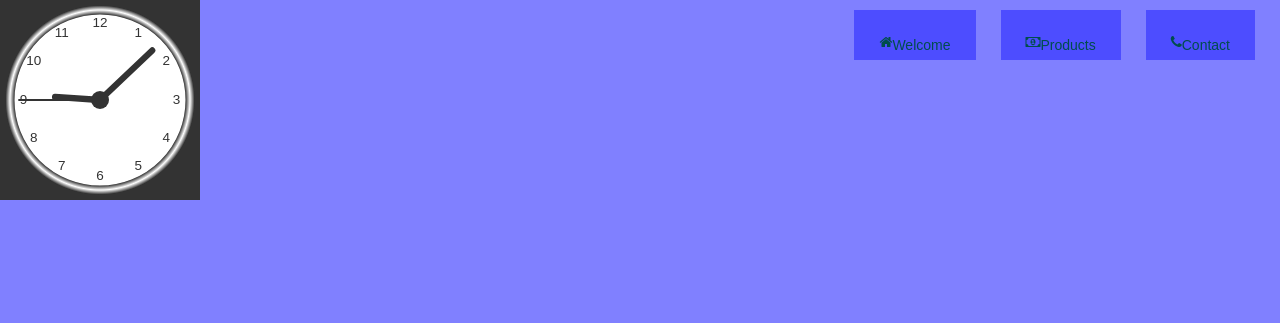
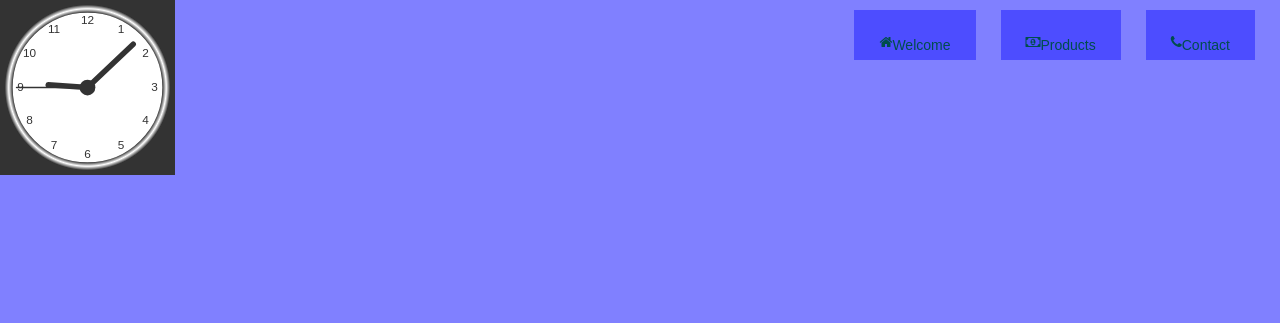
Before and after one commit to jmlawrence1985/lawrence_inovations, a plain HTML site: page index.html in a window 1280 px wide. Shown: the top 323 px of the page. Drawn offline with nearby package versions, Linux system fonts and the light colour scheme.

Commit message:
Lawrence Inovations

```diff
--- a/index.html
+++ b/index.html
@@ -126,7 +126,7 @@ p{
 
   <main>
 <section id="clock">
-<canvas id="canvas" width="200" height="200"
+<canvas id="canvas" width="175" height="175"
 style="background-color:#333">
 </canvas>
 
```
